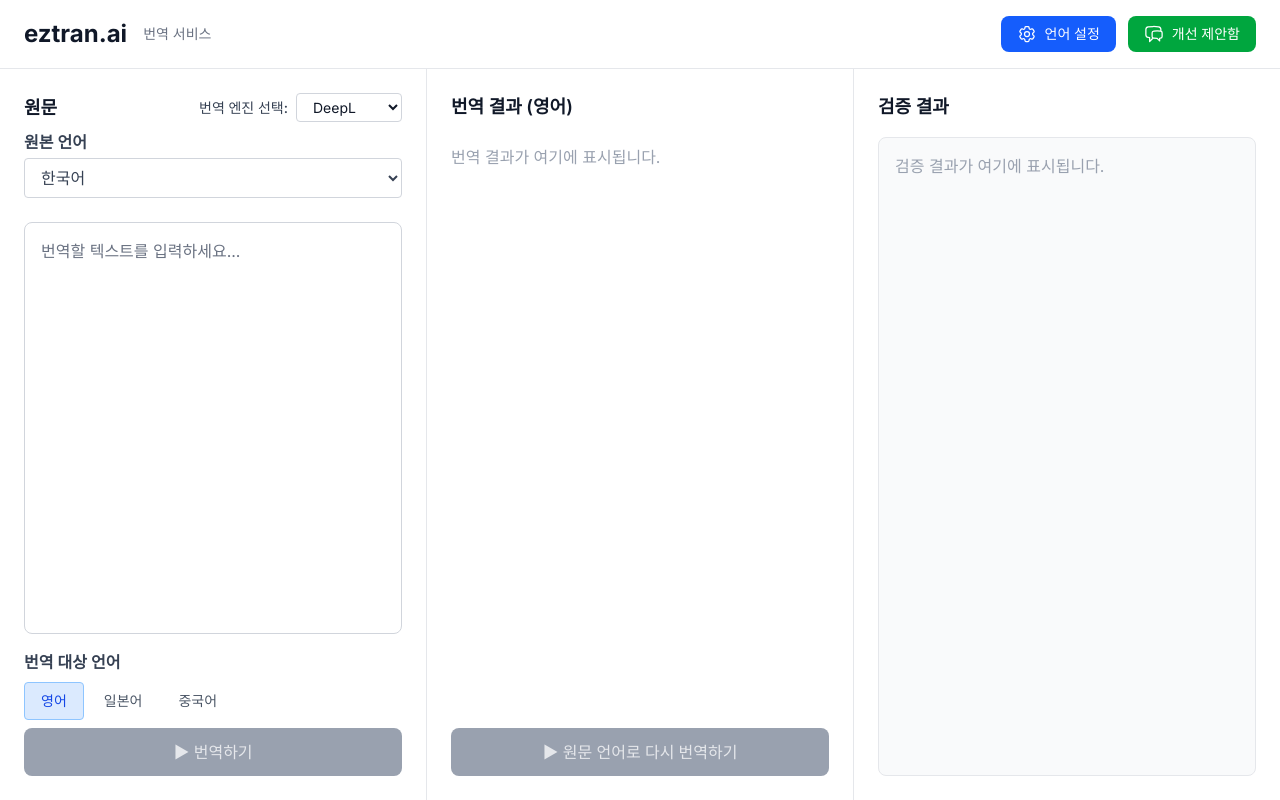
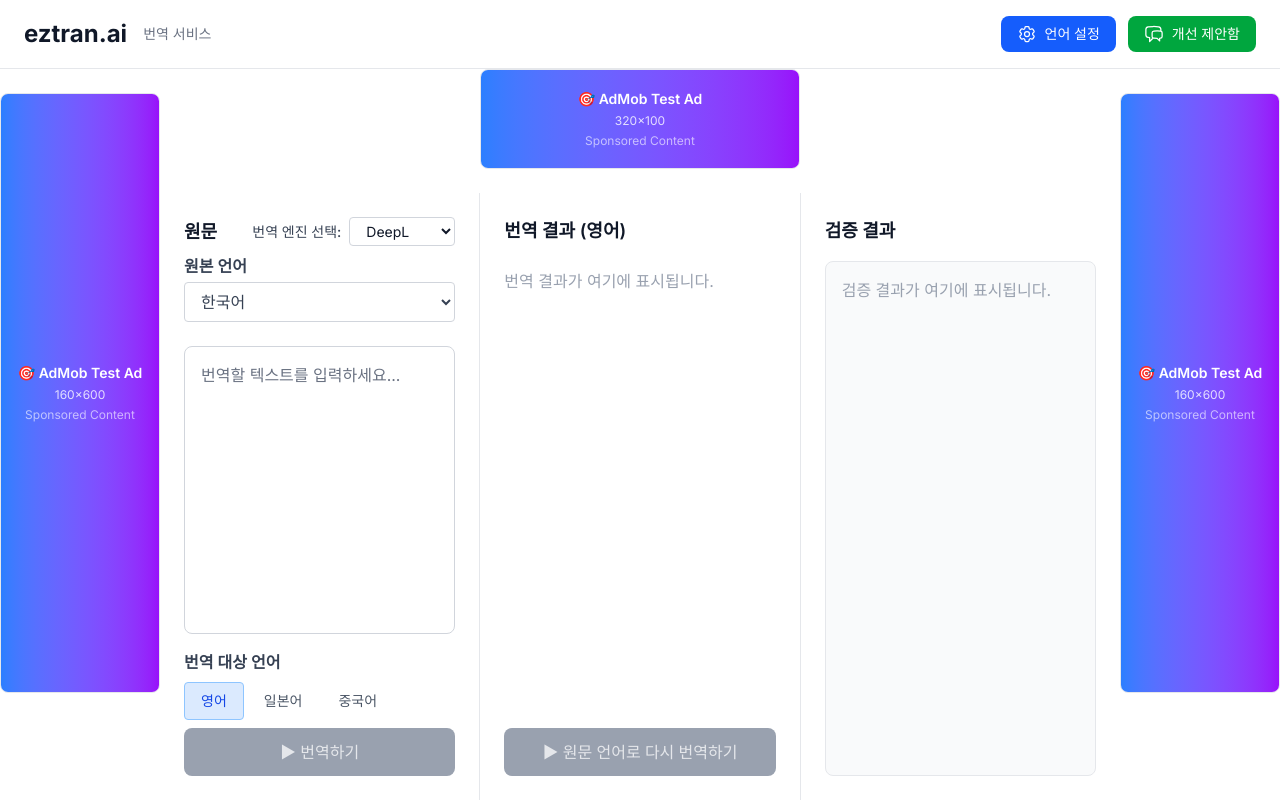
Before and after one commit to studywithme/translate-wise, a Next.js app: page / in a window 1280 px wide. Built offline with nearby package versions, Linux system fonts and the light colour scheme.

Commit message:
테스트 광고 삽입

```diff
--- a/package.json
+++ b/package.json
@@ -29,6 +29,7 @@
     "next": "15.3.3",
     "pino": "^9.7.0",
     "react": "^19.0.0",
+    "react-admob": "^1.0.0",
     "react-dom": "^19.0.0",
     "swagger-ui-express": "^5.0.1"
   },
--- a/src/app/layout.tsx
+++ b/src/app/layout.tsx
@@ -22,6 +22,14 @@
 }) {
   return (
     <html lang="ko">
+      <head>
+        {/* AdMob SDK */}
+        <script
+          async
+          src="https://pagead2.googlesyndication.com/pagead/js/adsbygoogle.js?client=ca-pub-3940256099942544"
+          crossOrigin="anonymous"
+        />
+      </head>
       <body className={inter.className}>
         <AuthProvider>
           <SettingsProvider>
--- a/src/app/page.tsx
+++ b/src/app/page.tsx
@@ -5,6 +5,7 @@
 import { ClipboardDocumentIcon, Cog6ToothIcon, ChatBubbleLeftRightIcon } from '@heroicons/react/24/outline';
 import SettingsModal from '@/components/SettingsModal';
 import { useSettings } from '@/contexts/SettingsContext';
+import AdMobBanner from '@/components/AdMobBanner';
 
 // 지원 언어 목록
 const LANGUAGES = [
@@ -256,6 +257,37 @@
 
       {/* 메인 콘텐츠 */}
       <div className="flex flex-1">
+        {/* 왼쪽 광고 (데스크톱에서만 표시) */}
+        <div className="hidden lg:flex w-40 flex-shrink-0 flex justify-center items-start pt-6">
+          <AdMobBanner
+            adUnitId="ca-app-pub-3940256099942544/6300978111"
+            adSize="skyscraper"
+            className="w-160px"
+          />
+        </div>
+
+        {/* 중앙 콘텐츠 영역 */}
+        <div className="flex-1 flex flex-col">
+          {/* 상단 광고 */}
+          <div className="mb-6 flex justify-center">
+            <AdMobBanner
+              adUnitId="ca-app-pub-3940256099942544/6300978111"
+              adSize="largeBanner"
+              className="w-full max-w-728px"
+            />
+          </div>
+
+          {/* 모바일용 하단 광고 (데스크톱에서는 숨김) */}
+          <div className="lg:hidden mt-4 flex justify-center">
+            <AdMobBanner
+              adUnitId="ca-app-pub-3940256099942544/6300978111"
+              adSize="banner"
+              className="w-full max-w-320px"
+            />
+          </div>
+
+          {/* 기존 3단 레이아웃 */}
+          <div className="flex flex-1">
             {/* 1. 원본 입력 영역 */}
             <div className="flex-1 flex flex-col p-6 border-r border-gray-200">
               <div className="mb-4">
@@ -398,6 +430,17 @@
               </div>
             </div>
           </div>
+        </div>
+
+        {/* 오른쪽 광고 (데스크톱에서만 표시) */}
+        <div className="hidden lg:flex w-40 flex-shrink-0 flex justify-center items-start pt-6">
+          <AdMobBanner
+            adUnitId="ca-app-pub-3940256099942544/6300978111"
+            adSize="skyscraper"
+            className="w-160px"
+          />
+        </div>
+      </div>
 
       {/* 언어 설정 모달 */}
       <SettingsModal />
--- /dev/null
+++ b/src/components/AdMobBanner.tsx
@@ -0,0 +1,146 @@
+import React, { useEffect, useRef, useState } from 'react';
+
+interface AdMobBannerProps {
+  adUnitId: string;
+  adSize?: string;
+  className?: string;
+  style?: React.CSSProperties;
+}
+
+const AdMobBanner: React.FC<AdMobBannerProps> = ({
+  adUnitId,
+  adSize = 'banner',
+  className = '',
+  style = {}
+}) => {
+  const adRef = useRef<HTMLDivElement>(null);
+  const [isAdLoaded, setIsAdLoaded] = useState(false);
+  const [isClient, setIsClient] = useState(false);
+
+  // AdMob 테스트 광고 ID들
+  const testAdUnitIds = {
+    banner: 'ca-app-pub-3940256099942544/6300978111', // Android
+    largeBanner: 'ca-app-pub-3940256099942544/6300978111', // Android
+    mediumRectangle: 'ca-app-pub-3940256099942544/6300978111', // Android
+    skyscraper: 'ca-app-pub-3940256099942544/6300978111', // Android
+  };
+
+  // 실제 광고 ID로 교체할 때 사용
+  const productionAdUnitIds = {
+    banner: 'ca-app-pub-XXXXXXXXXXXXXXXX/XXXXXXXXXX', // 실제 광고 ID로 교체
+    largeBanner: 'ca-app-pub-XXXXXXXXXXXXXXXX/XXXXXXXXXX',
+    mediumRectangle: 'ca-app-pub-XXXXXXXXXXXXXXXX/XXXXXXXXXX',
+    skyscraper: 'ca-app-pub-XXXXXXXXXXXXXXXX/XXXXXXXXXX',
+  };
+
+  const getAdUnitId = () => {
+    return testAdUnitIds[adSize as keyof typeof testAdUnitIds] || testAdUnitIds.banner;
+  };
+
+  const getAdSize = () => {
+    switch (adSize) {
+      case 'largeBanner':
+        return { width: 320, height: 100 };
+      case 'mediumRectangle':
+        return { width: 300, height: 250 };
+      case 'skyscraper':
+        return { width: 160, height: 600 };
+      default:
+        return { width: 320, height: 50 };
+    }
+  };
+
+  const adSizeStyle = getAdSize();
+
+  useEffect(() => {
+    // 클라이언트 사이드에서만 실행
+    setIsClient(true);
+
+    // 로컬호스트에서는 테스트 광고 시뮬레이션
+    const isLocalhost = window.location.hostname === 'localhost' || window.location.hostname === '127.0.0.1';
+
+    if (isLocalhost) {
+      // 로컬호스트에서는 3초 후 광고 로드 시뮬레이션
+      setTimeout(() => {
+        setIsAdLoaded(true);
+      }, 3000);
+    } else {
+      // 실제 AdMob SDK 로드
+      const loadAdMob = async () => {
+        if (typeof window !== 'undefined' && window.adsbygoogle) {
+          try {
+            (window.adsbygoogle = window.adsbygoogle || []).push({});
+            setIsAdLoaded(true);
+          } catch (error) {
+            console.log('AdMob 광고 로드 중 오류:', error);
+          }
+        }
+      };
+
+      loadAdMob();
+    }
+  }, []);
+
+  // 서버 사이드 렌더링 중에는 로딩 상태 표시
+  if (!isClient) {
+    return (
+      <div
+        className={`bg-gray-100 border border-gray-200 rounded-lg flex items-center justify-center ${className}`}
+        style={{
+          width: `${adSizeStyle.width}px`,
+          height: `${adSizeStyle.height}px`,
+          ...style
+        }}
+      >
+        <div className="text-center">
+          <div className="text-gray-500 text-xs">Loading...</div>
+        </div>
+      </div>
+    );
+  }
+
+  return (
+    <div
+      ref={adRef}
+      className={`bg-white border border-gray-200 rounded-lg overflow-hidden ${className}`}
+      style={{
+        width: `${adSizeStyle.width}px`,
+        height: `${adSizeStyle.height}px`,
+        ...style
+      }}
+    >
+      {isAdLoaded ? (
+        // 광고 로드 완료 시
+        <div className="w-full h-full bg-gradient-to-r from-blue-500 to-purple-600 flex items-center justify-center">
+          <div className="text-center text-white">
+            <div className="text-sm font-semibold mb-1">🎯 AdMob Test Ad</div>
+            <div className="text-xs opacity-80">{adSizeStyle.width}x{adSizeStyle.height}</div>
+            <div className="text-xs opacity-60 mt-1">Sponsored Content</div>
+          </div>
+        </div>
+      ) : (
+        // 광고 로딩 중
+        <div className="w-full h-full bg-gray-100 flex items-center justify-center">
+          <div className="text-center">
+            <div className="animate-spin rounded-full h-6 w-6 border-b-2 border-blue-600 mx-auto mb-2"></div>
+            <div className="text-gray-500 text-xs">Loading Ad...</div>
+          </div>
+        </div>
+      )}
+
+      {/* 실제 AdMob 광고 (로컬호스트가 아닐 때만) */}
+      {isClient && !window.location.hostname.includes('localhost') && (
+        <ins
+          className="adsbygoogle"
+          style={{ display: 'block' }}
+          data-ad-client="ca-pub-3940256099942544"
+          data-ad-slot="6300978111"
+          data-ad-format="auto"
+          data-full-width-responsive="true"
+        />
+      )}
+    </div>
+  );
+};
+
+export default AdMobBanner;
--- /dev/null
+++ b/src/types/global.d.ts
@@ -0,0 +1,7 @@
+declare global {
+  interface Window {
+    adsbygoogle: any[];
+  }
+}
+
+export {};
```
Also changed, not shown: 1 other file (tests, documents, lock files or other folders). Lines whose indentation alone changed are shown as unchanged.
